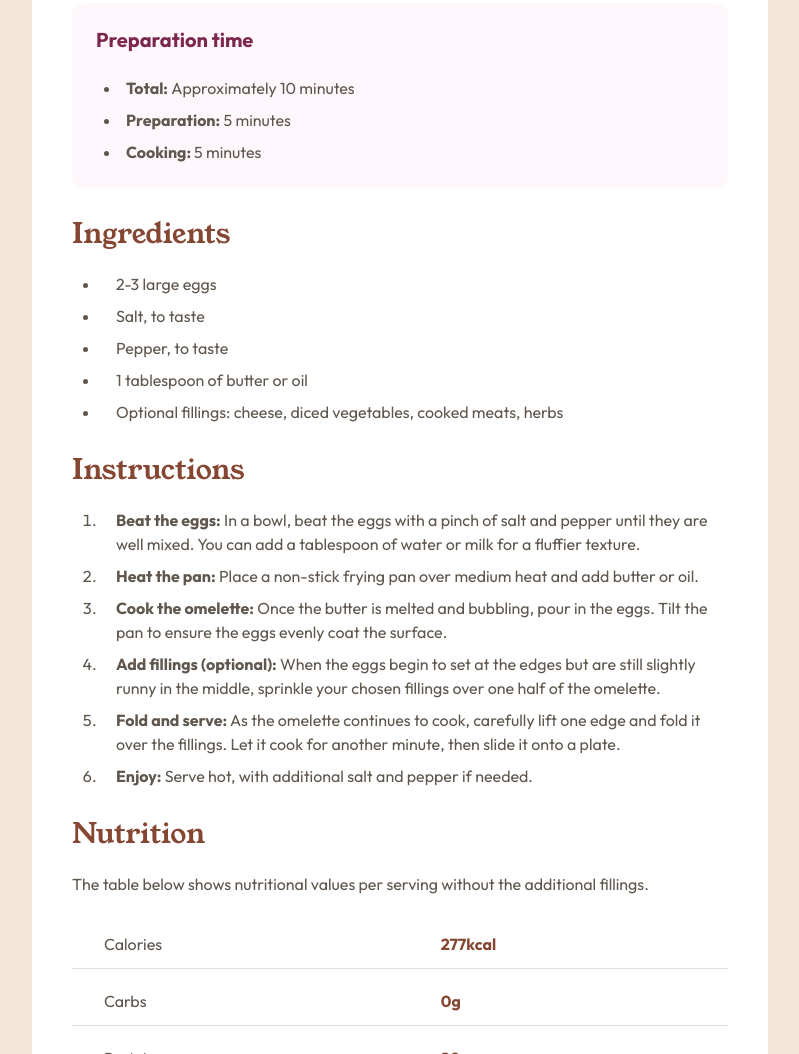
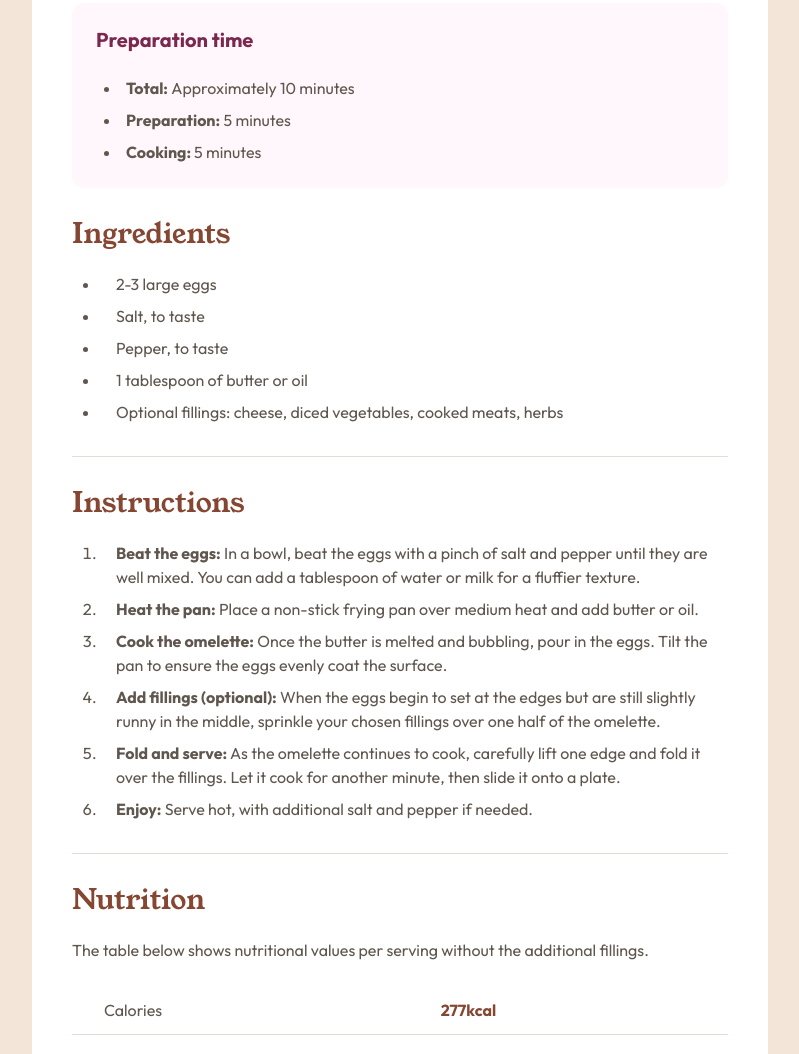
Before and after one commit to ferfalcon/recipe-page, a plain HTML site: page index.html in a window 1280 px wide. Shown: the part 644-1698 px from the top of the page, without its empty margins (240-1039 px from the left). Drawn offline with Linux system fonts and the light colour scheme.

Commit message:
Section separator

```diff
--- a/assets/styles/styles.less
+++ b/assets/styles/styles.less
@@ -92,6 +92,12 @@ img {
 .recipe__section {
 	display: grid;
 	gap: 1.5rem;
+}
+
+.recipe__section--ingredients,
+.recipe__section--instructions {
+	padding-bottom: 2rem;
+	border-bottom: solid thin var(--cl-white-coffee);
 }
 
 .recipe__section--preparation-time {
--- a/index.html
+++ b/index.html
@@ -34,7 +34,7 @@
 						</div>
 					</dl>
 				</section>
-				<section class="recipe__section">
+				<section class="recipe__section   recipe__section--ingredients">
 					<h2 class="recipe__section-title">Ingredients</h2>
 					<ul class="recipe__section-list   recipe__section-list--unordered">
 						<li>2-3 large eggs</li>
@@ -44,7 +44,7 @@
 						<li>Optional fillings: cheese, diced vegetables, cooked meats, herbs</li>
 					</ul>
 				</section>
-				<section class="recipe__section">
+				<section class="recipe__section   recipe__section--instructions">
 					<h2 class="recipe__section-title">Instructions</h2>
 					<ol class="recipe__section-list   recipe__section-list--ordered">
 						<li>
```
Also changed, not shown: assets/styles/styles.css, 1 other file.
